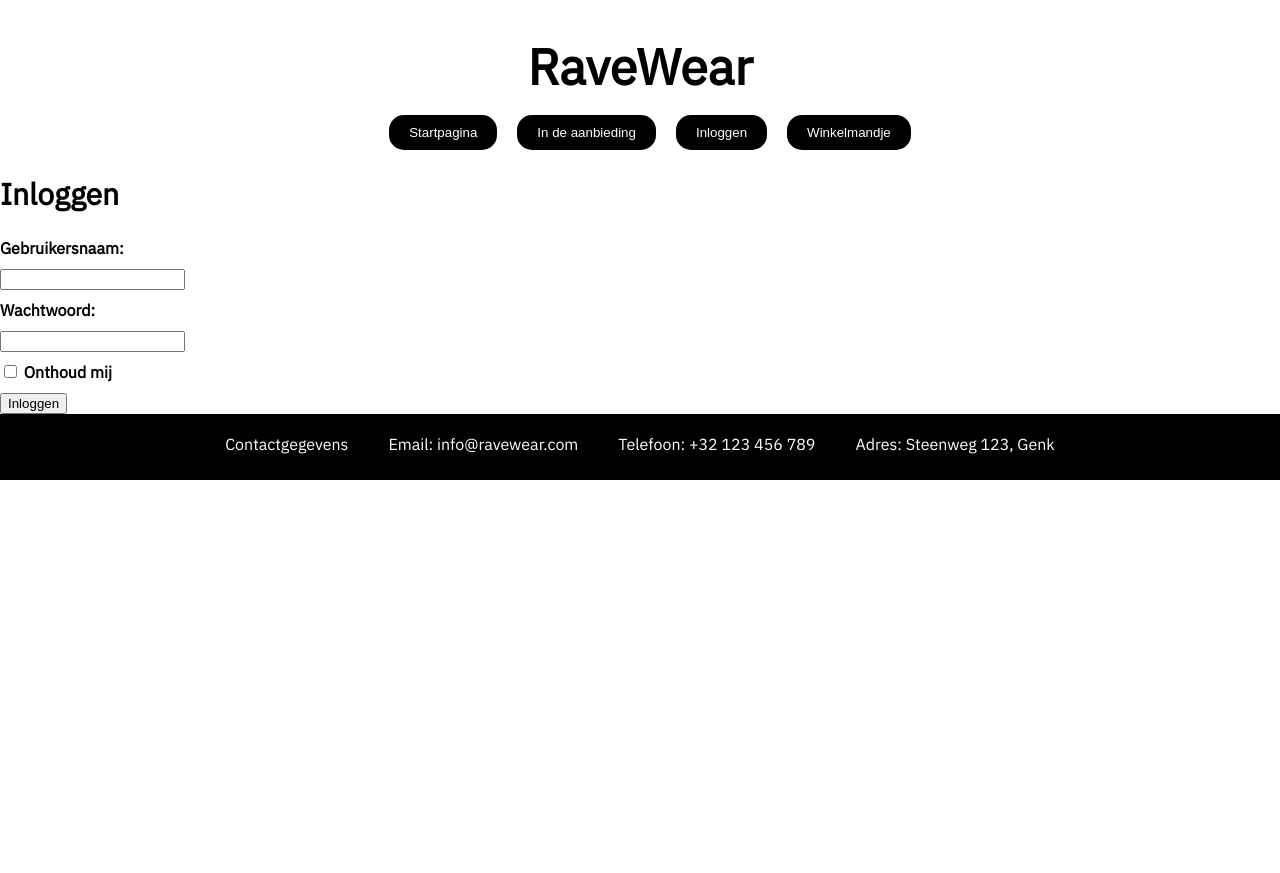
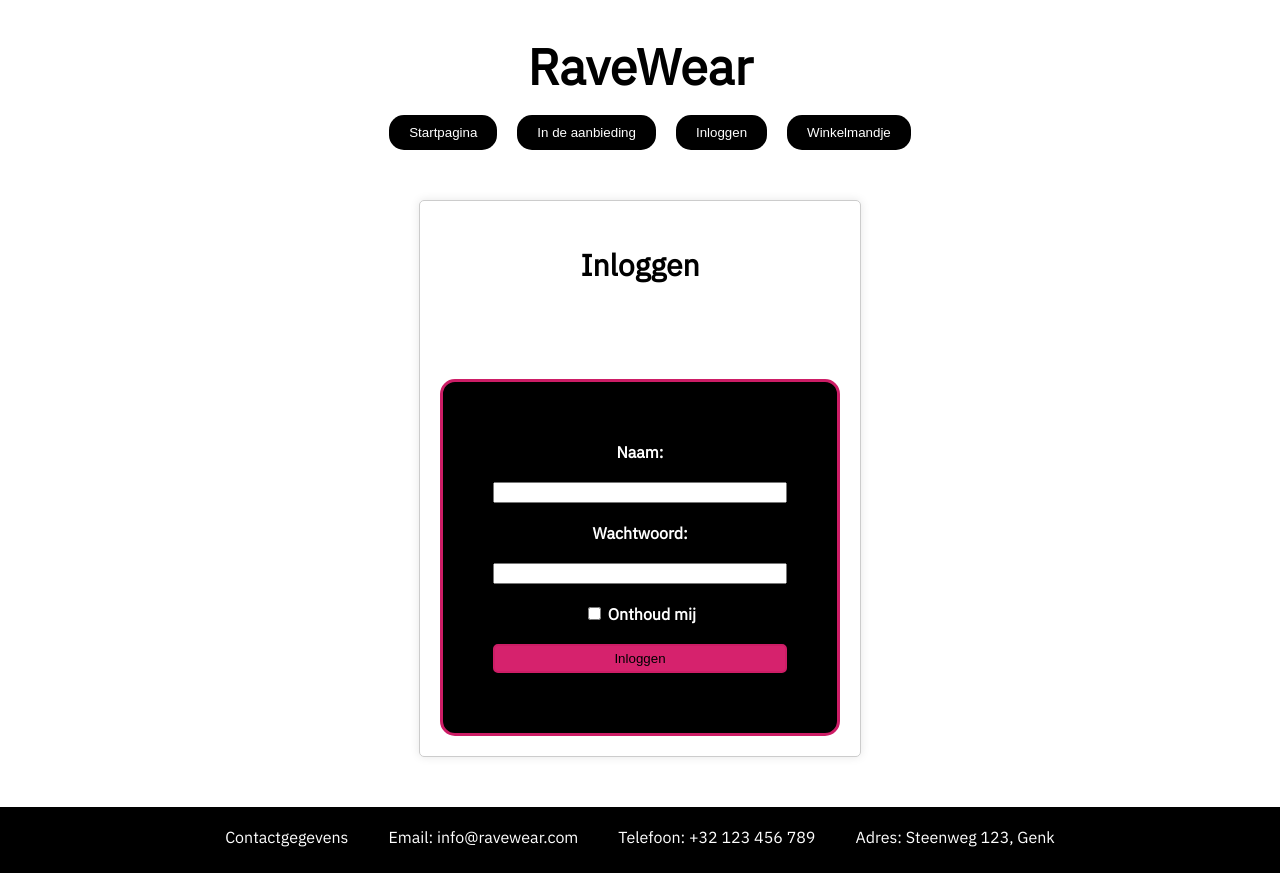
Before and after one commit to TomKwanten/Werkpakket2, a Vue app: page /login in a window 1280 px wide. Before the commit the page ends 800 px from the top, so only its background shows below. Built offline with nearby package versions, Linux system fonts and the light colour scheme.

Commit message:
style login

```diff
--- a/src/views/LoginView.vue
+++ b/src/views/LoginView.vue
@@ -1,10 +1,14 @@
 <template>
-    <div>
-      <h2>Inloggen</h2>
-      <p v-if="loggedInUser">Welkom terug, {{ loggedInUser }}! <button @click="logout">Uitloggen</button></p>
-      <!-- Toon inlogvelden als er geen ingelogde gebruiker is -->
-      <form v-if="!loggedInUser" @submit.prevent="login">
-        <label for="username">Gebruikersnaam:</label>
+  <div class="login-container">
+    <h2 class="titel">Inloggen</h2>
+
+    <div class="logout">
+      <p v-if="loggedInUser" class="welkom">Welkom terug, {{ loggedInUser }}!</p>
+      <button v-if="loggedInUser" @click="logout" class="login-button">Uitloggen</button>
+    </div>
+
+    <form v-if="!loggedInUser" @submit.prevent="login" class="login-form">
+      <label for="username">Naam:</label>
       <input type="text" id="username" v-model="loginData.username" required>
 
       <label for="password">Wachtwoord:</label>
@@ -14,9 +18,9 @@
         <input type="checkbox" v-model="rememberMe"> Onthoud mij
       </label>
 
-        <button type="submit">Inloggen</button>
+      <button class="login-button" type="submit">Inloggen</button>
     </form>
-      <p v-if="loginError && !loggedInUser" style="color: red;">Foutieve gebruikersnaam of wachtwoord. Probeer opnieuw.</p>
+    <p v-if="loginError && !loggedInUser" class="error-message">Gebruikersnaam of wachtwoord is fout. Probeer opnieuw.</p>
   </div>
 </template>
 
@@ -38,41 +42,75 @@
     };
   },
   created() {
-      // Controleer of de gebruiker is ingelogd op basis van localStorage
     this.loggedInUser = localStorage.getItem('loggedInUser');
   },
   methods: {
     login() {
-        // Simuleer inlogfunctionaliteit
       const user = this.users.find(u => u.username === this.loginData.username && u.password === this.loginData.password);
-
       if (user) {
-          // Reset eventuele foutmelding
         this.loginError = false;
-
-          // Onthoud de inlogstatus als de gebruiker dit wil
         if (this.rememberMe) {
           localStorage.setItem('loggedInUser', this.loginData.username);
         }
-
-          // Navigeer naar het winkelmandje (pas de route aan naar de daadwerkelijke winkelmandroute)
         this.$router.push('/winkelmand');
       } else {
-          // Geef een foutmelding weer als de inloggegevens niet overeenkomen
+
         this.loginError = true;
       }
     },
     logout() {
-        // Verwijder de inlogstatus en herlaad de pagina
       localStorage.removeItem('loggedInUser');
       this.loggedInUser = null;
-        // Herlaad de pagina om terug naar de lege inlogvelden te gaan
       window.location.reload();
     },
   },
 };
 </script>
 
-  <style>
+<style scoped>
 /* Stijlen voor de inlogpagina */
+.welkom{
+  text-align: center;
+}
+.logout{
+  margin: auto;
+  margin-top: 30px;
+  margin-bottom: 45px;
+  padding: 10px;
+  text-align: center;
+}
+.titel {
+  text-align: center;
+}
+.login-button {
+  border: 2px solid  #cd1d66;
+  border-radius: 5px;
+  background-color: #d6226d;
+  padding: 5px 20px 5px 20px;
+}
+.login-container {
+  max-width: 400px;
+  margin: auto;
+  margin-top: 50px;
+  margin-bottom: 50px;
+  padding: 20px;
+  border: 1px solid #ccc;
+  border-radius: 5px;
+  box-shadow: 0 0 10px rgba(0, 0, 0, 0.1);
+}
+
+.login-form {
+  display: grid;
+  gap: 10px;
+  padding-left: 50px;
+  padding-right: 50px;
+  padding-top: 50px;
+  padding-bottom: 60px;
+}
+
+.error-message {
+  color: red;
+  margin-top: 10px;
+  text-align: center;
+}
 </style>
```
Lines whose indentation alone changed are shown as unchanged.
